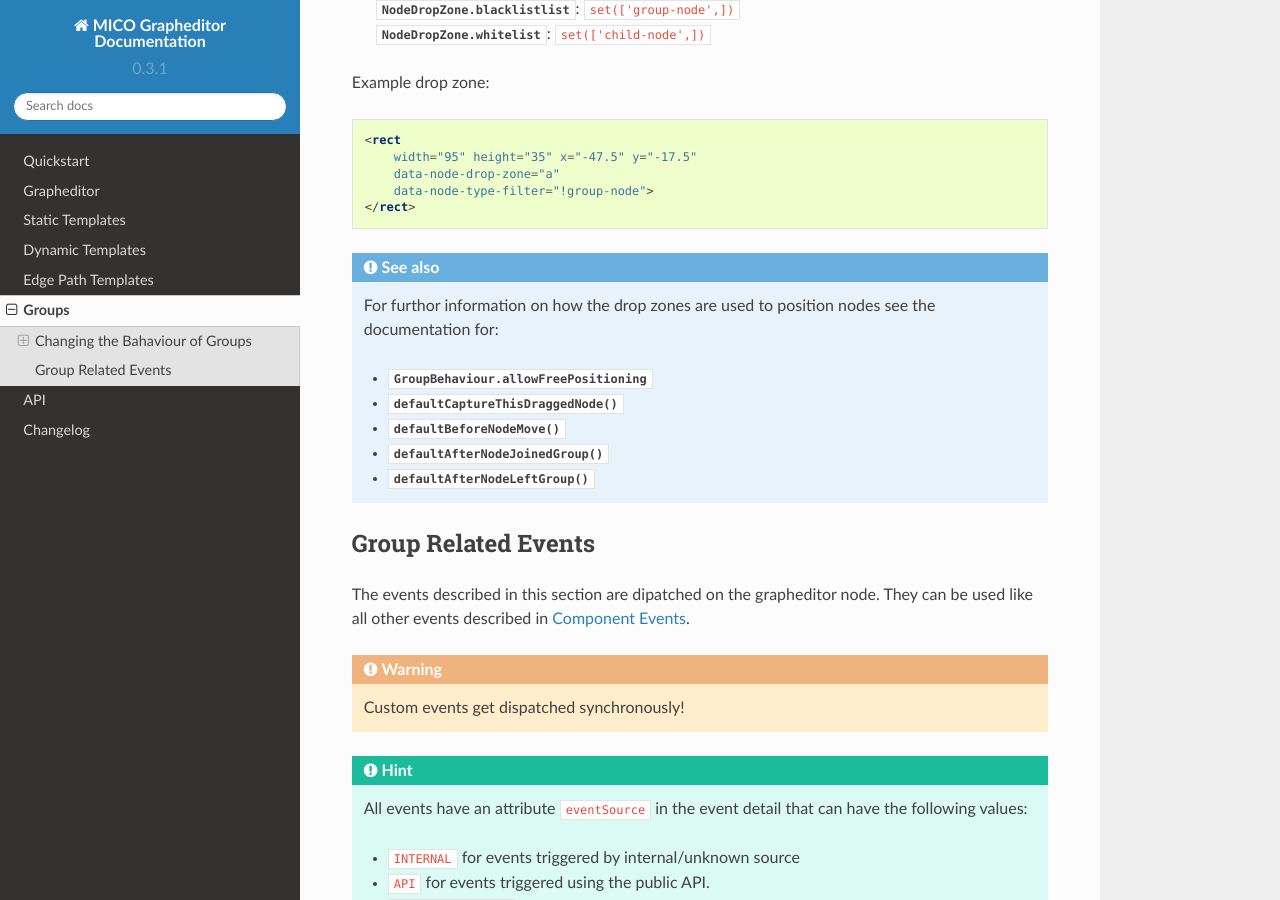
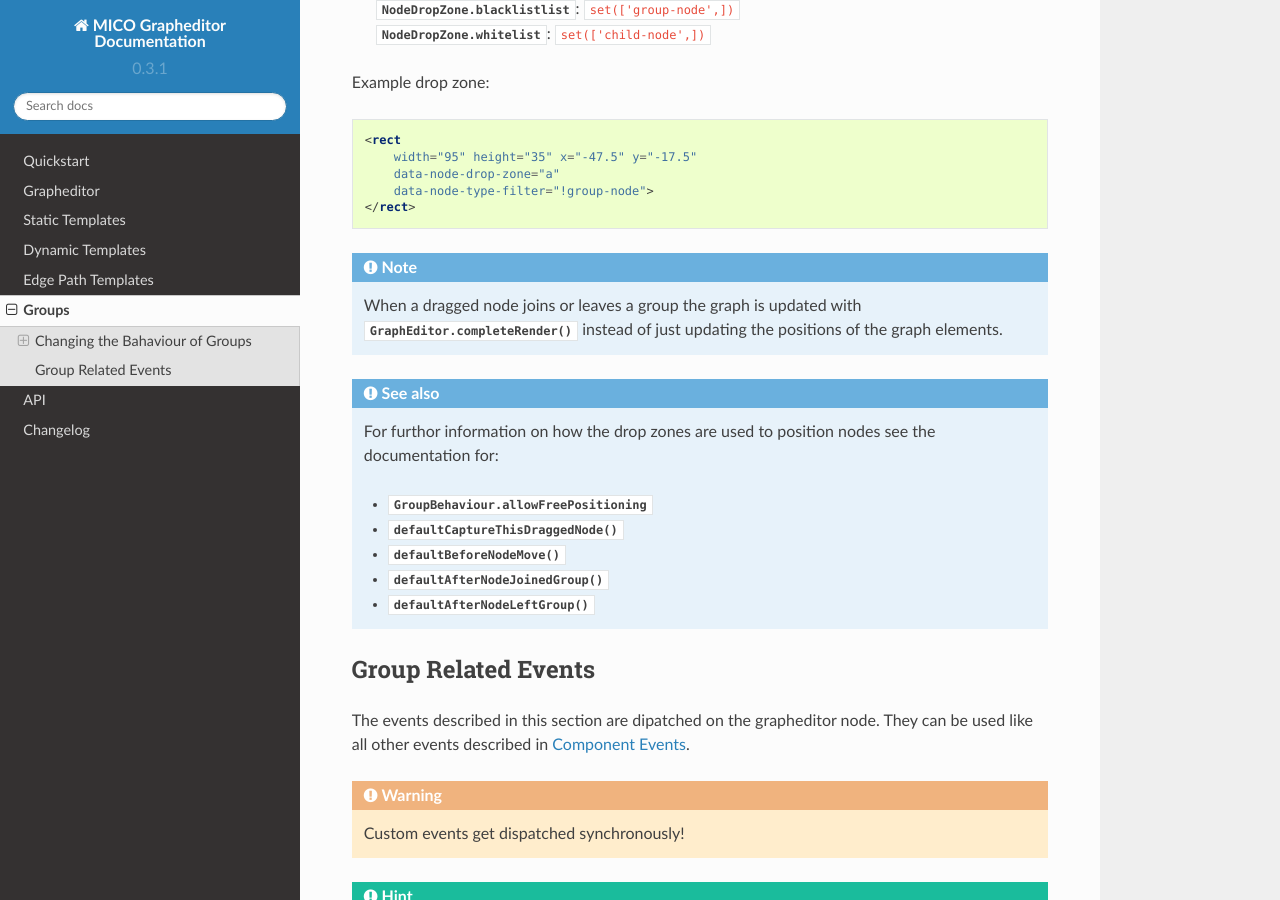
Before and after one commit to UST-MICO/grapheditor, a Sphinx documentation site: the page built from docs/groups.rst, in a window 1280 px wide and 900 px high, scrolled down 4715 px. Built offline with Sphinx 7.4.7 and the Read the Docs theme 2.0.0, drawn with Linux system fonts in a browser that asks for light colours; formulas are drawn with MathJax 3.

Commit message:
Add a missing note to the documentation of groups

```diff
--- a/docs/groups.rst
+++ b/docs/groups.rst
@@ -203,6 +203,9 @@ Example drop zone:
         data-node-type-filter="!group-node">
     </rect>
 
+.. note::
+    When a dragged node joins or leaves a group the graph is updated with :js:func:`GraphEditor.completeRender`
+    instead of just updating the positions of the graph elements.
 
 .. seealso::
 
```
